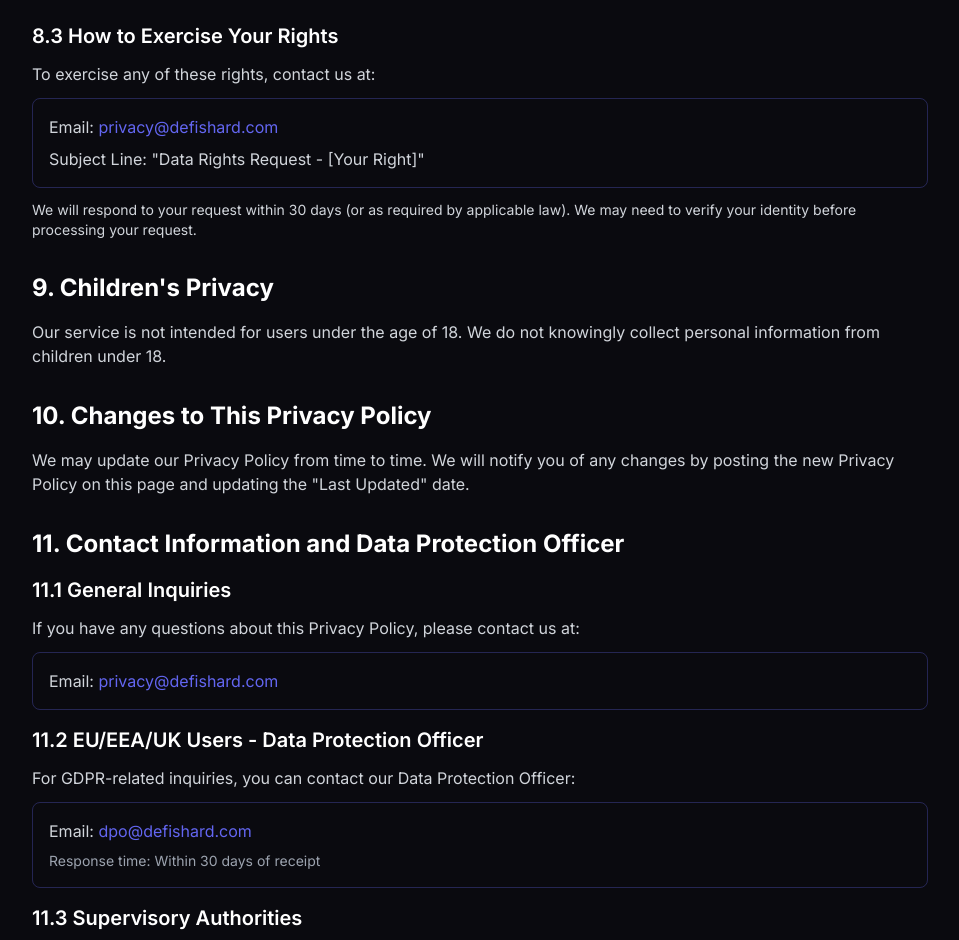
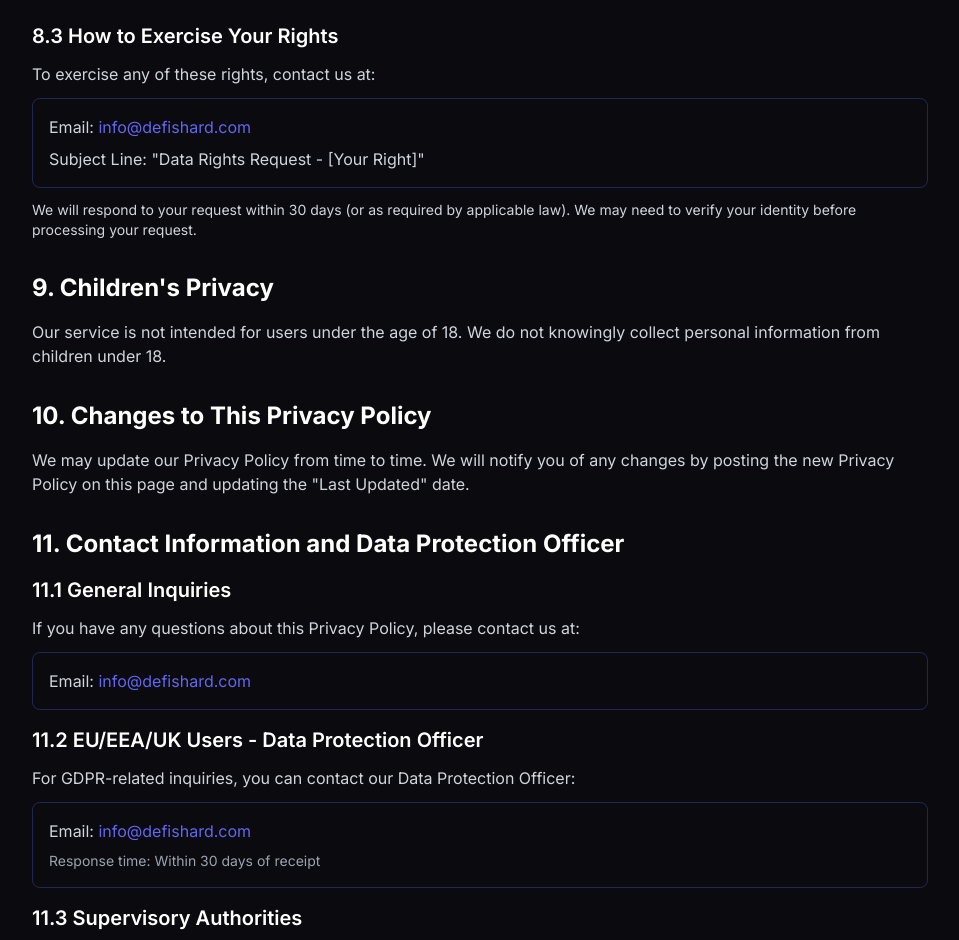
Before and after one commit to zkrypt-crossbar/defishard-landing-page, a Next.js app: page /privacy in a window 1280 px wide. Shown: the part 3272-4212 px from the top of the page, without its empty margins (160-1119 px from the left). Built offline with nearby package versions, Linux system fonts and the light colour scheme.

Commit message:
Update all legal contact emails to info@defishard.com

```diff
--- a/app/cookies/page.tsx
+++ b/app/cookies/page.tsx
@@ -273,7 +273,7 @@
                 If you have questions about our use of cookies, please contact us at:
               </p>
               <p className="mt-3">
-                Email: <a href="mailto:privacy@defishard.com" className="text-primary hover:underline">privacy@defishard.com</a>
+                Email: <a href="mailto:info@defishard.com" className="text-primary hover:underline">info@defishard.com</a>
               </p>
             </section>
 
--- a/app/privacy/page.tsx
+++ b/app/privacy/page.tsx
@@ -131,7 +131,7 @@
               <h2 className="text-2xl font-bold text-white mb-4">7. Data Retention</h2>
               <p>
                 We retain your information only as long as necessary to provide our services. You can request deletion
-                of your account data at any time by contacting us at <a href="mailto:privacy@defishard.com" className="text-primary hover:underline">privacy@defishard.com</a>.
+                of your account data at any time by contacting us at <a href="mailto:info@defishard.com" className="text-primary hover:underline">info@defishard.com</a>.
               </p>
             </section>
 
@@ -179,7 +179,7 @@
                   <h3 className="text-xl font-semibold text-white mb-3">8.3 How to Exercise Your Rights</h3>
                   <p className="mb-3">To exercise any of these rights, contact us at:</p>
                   <div className="glass-effect rounded-lg p-4 border border-primary/30">
-                    <p>Email: <a href="mailto:privacy@defishard.com" className="text-primary hover:underline">privacy@defishard.com</a></p>
+                    <p>Email: <a href="mailto:info@defishard.com" className="text-primary hover:underline">info@defishard.com</a></p>
                     <p className="mt-2">Subject Line: "Data Rights Request - [Your Right]"</p>
                   </div>
                   <p className="mt-3 text-sm">
@@ -216,7 +216,7 @@
                     If you have any questions about this Privacy Policy, please contact us at:
                   </p>
                   <div className="glass-effect rounded-lg p-4 border border-primary/30 mt-3">
-                    <p>Email: <a href="mailto:privacy@defishard.com" className="text-primary hover:underline">privacy@defishard.com</a></p>
+                    <p>Email: <a href="mailto:info@defishard.com" className="text-primary hover:underline">info@defishard.com</a></p>
                   </div>
                 </div>
 
@@ -226,7 +226,7 @@
                     For GDPR-related inquiries, you can contact our Data Protection Officer:
                   </p>
                   <div className="glass-effect rounded-lg p-4 border border-primary/30">
-                    <p>Email: <a href="mailto:dpo@defishard.com" className="text-primary hover:underline">dpo@defishard.com</a></p>
+                    <p>Email: <a href="mailto:info@defishard.com" className="text-primary hover:underline">info@defishard.com</a></p>
                     <p className="mt-2 text-sm text-gray-400">Response time: Within 30 days of receipt</p>
                   </div>
                 </div>
--- a/app/terms/page.tsx
+++ b/app/terms/page.tsx
@@ -375,7 +375,7 @@
                 <div>
                   <h3 className="text-xl font-semibold text-white mb-3">14.1 Informal Dispute Resolution</h3>
                   <p>
-                    Before filing a claim, you agree to contact us at <a href="mailto:legal@defishard.com" className="text-primary hover:underline">legal@defishard.com</a> and
+                    Before filing a claim, you agree to contact us at <a href="mailto:info@defishard.com" className="text-primary hover:underline">info@defishard.com</a> and
                     attempt to resolve the dispute informally. We will have 60 days to attempt resolution.
                   </p>
                 </div>
@@ -397,7 +397,7 @@
                     <p className="font-semibold text-white mb-2">Opt-Out Right:</p>
                     <p className="text-sm">
                       You may opt-out of arbitration within 30 days of first accepting these Terms by sending written notice to
-                      <a href="mailto:legal@defishard.com" className="text-primary hover:underline ml-1">legal@defishard.com</a> with
+                      <a href="mailto:info@defishard.com" className="text-primary hover:underline ml-1">info@defishard.com</a> with
                       subject "Arbitration Opt-Out" and including your name and wallet address.
                     </p>
                   </div>
@@ -458,7 +458,7 @@
                 For questions about these Terms, contact us at:
               </p>
               <p className="mt-3">
-                Email: <a href="mailto:legal@defishard.com" className="text-primary hover:underline">legal@defishard.com</a>
+                Email: <a href="mailto:info@defishard.com" className="text-primary hover:underline">info@defishard.com</a>
               </p>
             </section>
 
```
